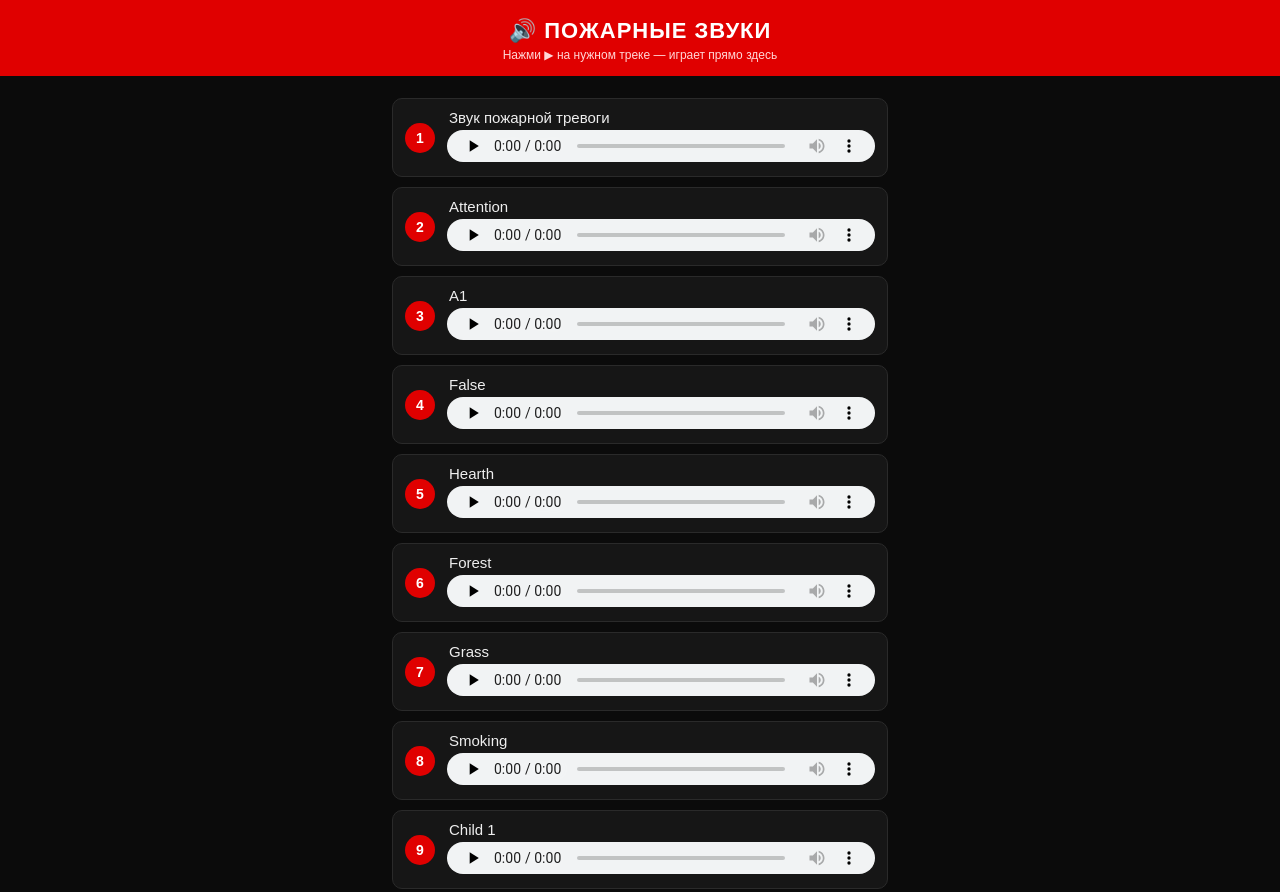
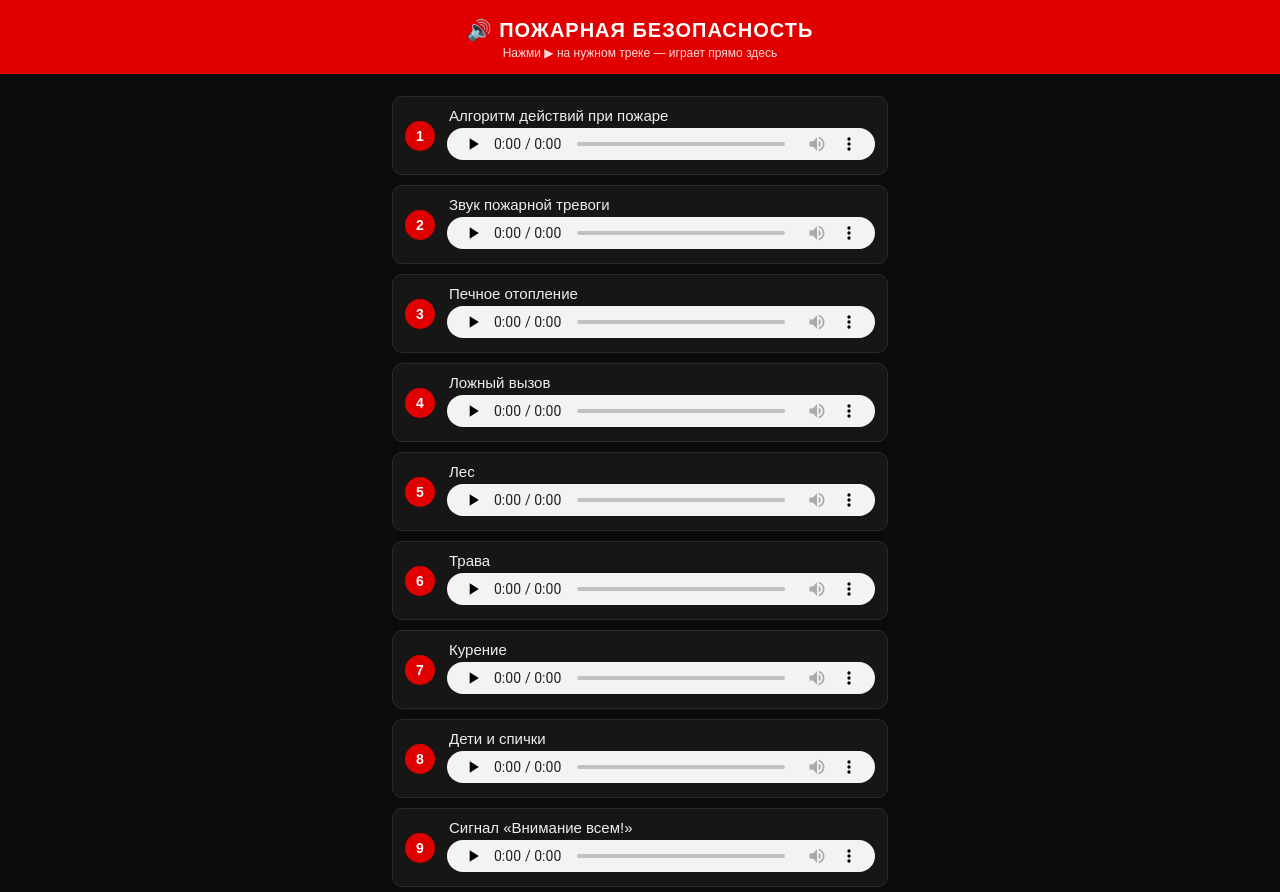
Before and after one commit to esa93981-cell/fire-sounds, a plain HTML site: page index.html in a window 1280 px wide. Shown: the top 892 px of the page. Drawn offline with Linux system fonts and the light colour scheme.

Commit message:
replace tracks: fire safety set, algorithm first

```diff
--- a/index.html
+++ b/index.html
@@ -3,12 +3,12 @@
 <head>
 <meta charset="utf-8">
 <meta name="viewport" content="width=device-width, initial-scale=1">
-<title>Пожарные звуки — плейлист</title>
+<title>Пожарная безопасность — плейлист</title>
 <style>
   * { box-sizing: border-box; }
   body { margin:0; background:#0b0b0b; color:#eee; font-family:Arial,Helvetica,sans-serif; }
   header { background:#e00000; padding:18px 16px 14px; text-align:center; }
-  header h1 { margin:0; font-size:22px; color:#fff; text-transform:uppercase; letter-spacing:1px; }
+  header h1 { margin:0; font-size:20px; color:#fff; text-transform:uppercase; letter-spacing:1px; }
   header p { margin:4px 0 0; font-size:12px; color:#ffd7d7; }
   main { max-width:520px; margin:0 auto; padding:12px 12px 40px; }
   ul { list-style:none; margin:0; padding:0; }
@@ -22,7 +22,7 @@
 </head>
 <body>
 <header>
-  <h1>🔊 Пожарные звуки</h1>
+  <h1>🔊 Пожарная безопасность</h1>
   <p>Нажми ▶ на нужном треке — играет прямо здесь</p>
 </header>
 <main>
@@ -30,64 +30,64 @@
       <li>
         <span class="num">1</span>
         <div class="t">
+          <div class="name">Алгоритм действий при пожаре</div>
+          <audio controls preload="none" src="algorithm.mp3"></audio>
+        </div>
+      </li>
+      <li>
+        <span class="num">2</span>
+        <div class="t">
           <div class="name">Звук пожарной тревоги</div>
           <audio controls preload="none" src="alarm.mp3"></audio>
         </div>
       </li>
       <li>
-        <span class="num">2</span>
-        <div class="t">
-          <div class="name">Attention</div>
-          <audio controls preload="none" src="attention.mp3"></audio>
-        </div>
-      </li>
-      <li>
         <span class="num">3</span>
         <div class="t">
-          <div class="name">A1</div>
-          <audio controls preload="none" src="a1.mp3"></audio>
+          <div class="name">Печное отопление</div>
+          <audio controls preload="none" src="stove.mp3"></audio>
         </div>
       </li>
       <li>
         <span class="num">4</span>
         <div class="t">
-          <div class="name">False</div>
-          <audio controls preload="none" src="false.mp3"></audio>
+          <div class="name">Ложный вызов</div>
+          <audio controls preload="none" src="falsecall.mp3"></audio>
         </div>
       </li>
       <li>
         <span class="num">5</span>
         <div class="t">
-          <div class="name">Hearth</div>
-          <audio controls preload="none" src="hearth.mp3"></audio>
+          <div class="name">Лес</div>
+          <audio controls preload="none" src="forest.mp3"></audio>
         </div>
       </li>
       <li>
         <span class="num">6</span>
         <div class="t">
-          <div class="name">Forest</div>
-          <audio controls preload="none" src="forest.mp3"></audio>
+          <div class="name">Трава</div>
+          <audio controls preload="none" src="grass.mp3"></audio>
         </div>
       </li>
       <li>
         <span class="num">7</span>
         <div class="t">
-          <div class="name">Grass</div>
-          <audio controls preload="none" src="grass.mp3"></audio>
+          <div class="name">Курение</div>
+          <audio controls preload="none" src="smoking.mp3"></audio>
         </div>
       </li>
       <li>
         <span class="num">8</span>
         <div class="t">
-          <div class="name">Smoking</div>
-          <audio controls preload="none" src="smoking.mp3"></audio>
+          <div class="name">Дети и спички</div>
+          <audio controls preload="none" src="children.mp3"></audio>
         </div>
       </li>
       <li>
         <span class="num">9</span>
         <div class="t">
-          <div class="name">Child 1</div>
-          <audio controls preload="none" src="child1.mp3"></audio>
+          <div class="name">Сигнал «Внимание всем!»</div>
+          <audio controls preload="none" src="attention.mp3"></audio>
         </div>
       </li>
 </ul>
```
Also changed, not shown: 7 other files.
